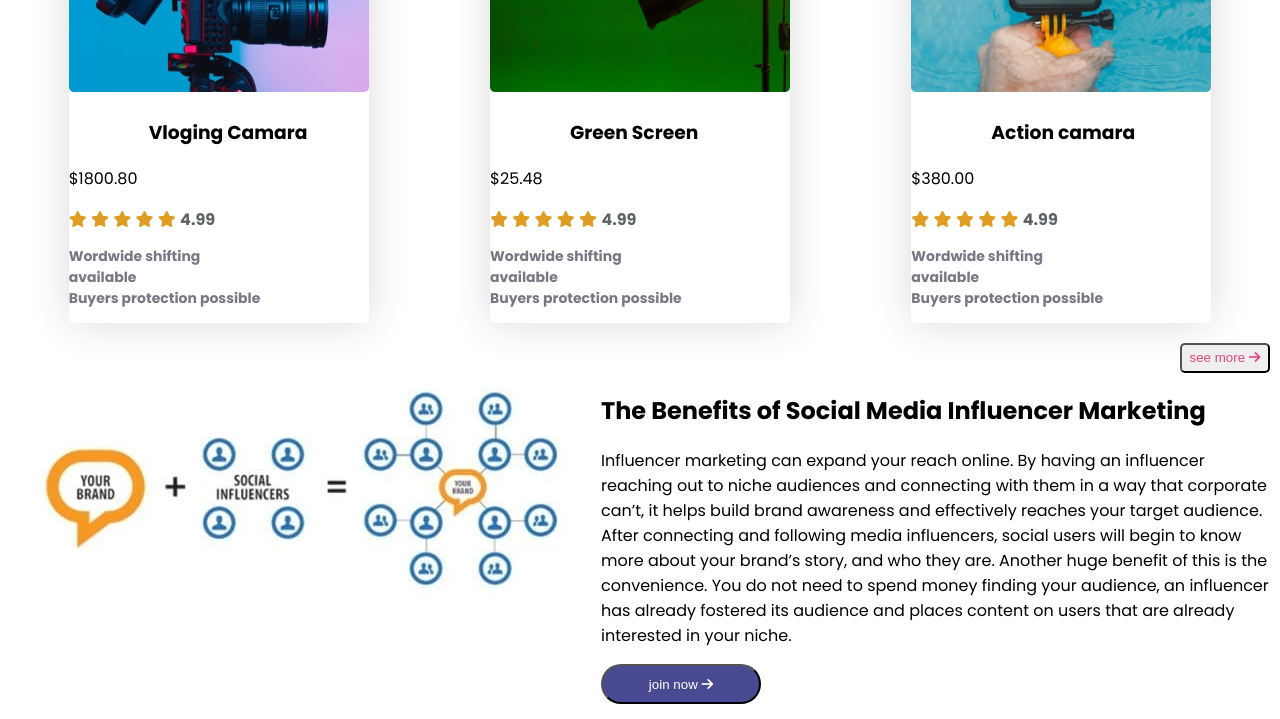
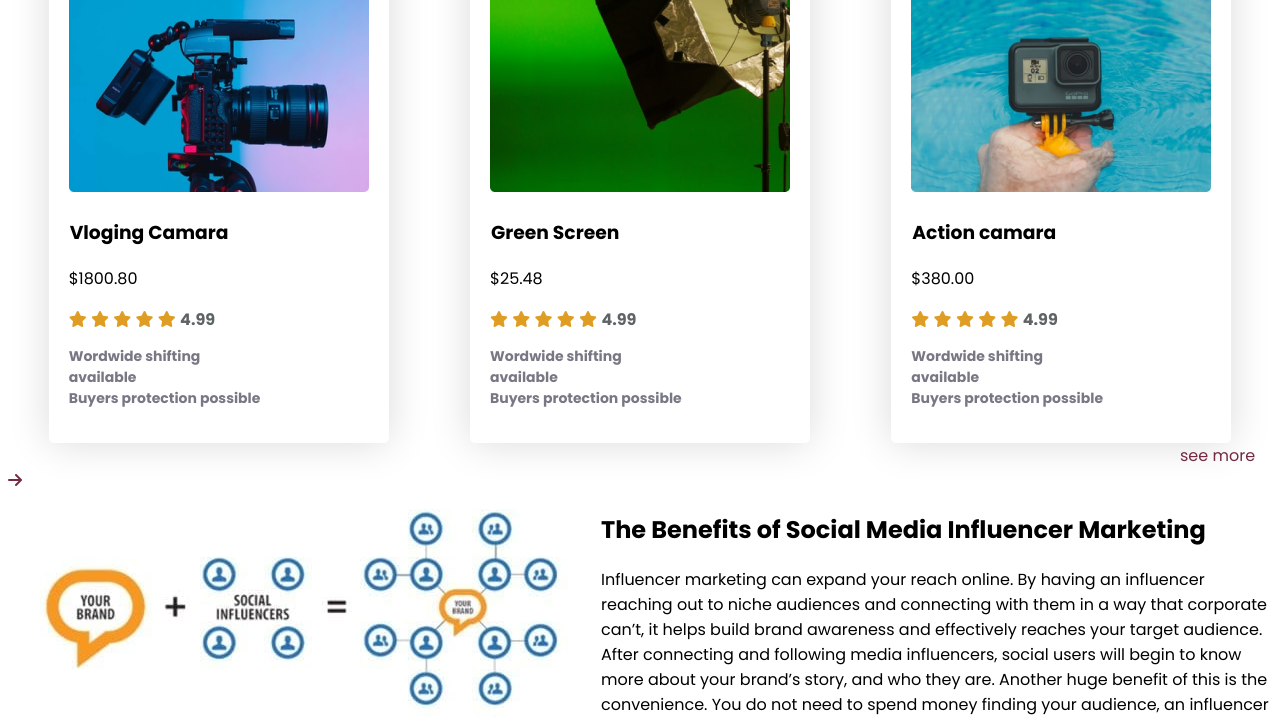
Before and after one commit to payeltilak/assignment-2-influencer-product-, a plain HTML site: page index.html in a window 1280 px wide. Shown: the part 1930-2649 px from the top of the page. Drawn offline with Linux system fonts and the light colour scheme.

```diff
--- a/index.html
+++ b/index.html
@@ -20,7 +20,7 @@
 <body>
     <main>
         <!-- products of influencer -->
-        <section class="product">
+        <section class="container">
             <h3>Influencer products</h3>
 
             <div class="influ">
@@ -40,6 +40,7 @@
                         </p>
 
                         <button class="button">Preebook now <i class="fas fa-arrow-right"></i></button>
+
                     </div>
                 </div>
 
@@ -58,9 +59,9 @@
                     <div class="collection-img">
                         <img src="images/tripod.png">
                     </div>
-                    <div class="collection-info">
+
                     <h3 class="collection-title">Flex Tripad</h3>
-                    </div>
+
                     <p class="price">$50.48</p>
                     <div>
                         <i class="fas fa-star"></i>
@@ -79,9 +80,9 @@
                     <div class="collection-img">
                         <img src="images/mic.png">
                     </div>
-                    <div class="collection-info">
+
                     <h3 class="collection-title">Microphone</h3>
-                    </div>
+
                     <p class="price">$120.25</p>
                     <div>
                         <i class="fas fa-star"></i>
@@ -100,9 +101,9 @@
                     <div class="collection-img">
                         <img src="images/airpod.png">
                     </div>
-                    <div class="collection-info">
+
                     <h3 class="collection-title">Airbuds</h3>
-                    </div>
+
                     <p class="price">$100.00</p>
                     <div>
                         <i class="fas fa-star"></i>
@@ -121,9 +122,9 @@
                     <div class="collection-img">
                         <img src="images/drone.png">
                     </div>
-                    <div class="collection-info">
+
                     <h3 class="collection-title">Drone</h3>
-                    </div>
+
                     <p class="price">$980.25</p>
                     <div>
                         <i class="fas fa-star"></i>
@@ -142,9 +143,9 @@
                     <div class="collection-img">
                         <img src="images/lights.png">
                     </div>
-                    <div class="collection-info">
+
                     <h3 class="collection-title">Light setup</h3>
-                    </div>
+
                     <p class="price">$1200.00</p>
                     <div>
                         <i class="fas fa-star"></i>
@@ -163,9 +164,9 @@
                     <div class="collection-img">
                         <img src="images/setup.png">
                     </div>
-                    <div class="collection-info">
+
                     <h3 class="collection-title">Photoshoot sets</h3>
-                    </div>
+
                     <p class="price">$820.40</p>
                     <div>
                         <i class="fas fa-star"></i>
@@ -184,9 +185,9 @@
                     <div class="collection-img">
                         <img src="images/camera.png">
                     </div>
-                    <div class="collection-info">
+
                     <h3 class="collection-title">Vloging Camara</h3>
-                    </div>
+
                     <p class="price">$1800.80</p>
                     <div>
                         <i class="fas fa-star"></i>
@@ -205,9 +206,9 @@
                     <div class="collection-img">
                         <img src="images/single-light.png">
                     </div>
-                    <div class="collection-info">
+
                     <h3 class="collection-title">Green Screen</h3>
-                    </div>
+
                     <p class="price">$25.48</p>
                     <div>
                         <i class="fas fa-star"></i>
@@ -226,9 +227,9 @@
                     <div class="collection-img">
                         <img src="images/action.png">
                     </div>
-                    <div class="collection-info">
+
                     <h3 class="collection-title">Action camara</h3>
-                    </div>
+
                     <p class="price">$380.00</p>
                     <div>
                         <i class="fas fa-star"></i>
@@ -245,7 +246,7 @@
                 </div>
             </div>
         </section>
-        <button class="see">see more <i class="fas fa-arrow-right"></i></button>
+        <a class="see">see more <i class="fas fa-arrow-right"></i></a>
 
         <section>
             <div class="social-influ">
@@ -262,7 +263,7 @@
                         influencer has already fostered its audience and places content on users that are already
                         interested in your niche.</p>
 
-                    <button class="button">join now <i class="fas fa-arrow-right"></i></button>
+                    <button class="button-2">join now <i class="fas fa-arrow-right"></i></button>
                 </div>
             </div>
 
--- a/style.css
+++ b/style.css
@@ -5,7 +5,7 @@
 body{
     font-family: 'Poppins', sans-serif;
 }
-.product{
+    .container{
     background: #FFFFFF;
 }
 h3{
@@ -25,9 +25,15 @@ h3{
 
     width: 160px;
     height: 40px;
-    background-color:rgb(74, 74, 146);
+    background-color: rgb(155, 73, 73);
     border-radius: 20px;
     color: white;
+    transition: ease-out 0.3s;
+}
+.button:hover{
+    cursor: pointer;
+    color: rgb(63, 6, 63);
+
 }
 .picture img{
    width: 440px;
@@ -53,10 +59,10 @@ h3{
    background: #FFFFFF;
    box-shadow: 0px 0px 40px rgba(0, 0, 0, 0.15);
    border-radius: 5px;
+   padding: 20px;
 }
 .collection-title{
-    margin-left: 80px;
-
+    margin-left: 1px;
 }
 .fa-star{
     color: rgb(223, 157, 36);
@@ -72,18 +78,22 @@ span{
     font-weight: bold;
 }
 .see{
-    color: #E02C6DDE;
+    color: #5e0a28de;
      margin-left: 1172px;
-     width: 90px;
-     height: 30.81px;
-     margin-top: 20px;
-     border-radius: 5px;
+    margin-top: 30px;
 }
+.button-2{
+    width: 160px;
+    height: 40px;
+    border-radius: 10px;
+    background-color: mediumslateblue;
+    color: white;
+}
+
 /* social media influencer */
 footer{
     text-align: center;
-    background-color:#0A0826;
-    color: white;
+    background-color:#0A0826;    color: white;
 }
 
 .social-influ{
```
Lines whose indentation alone changed are shown as unchanged.
